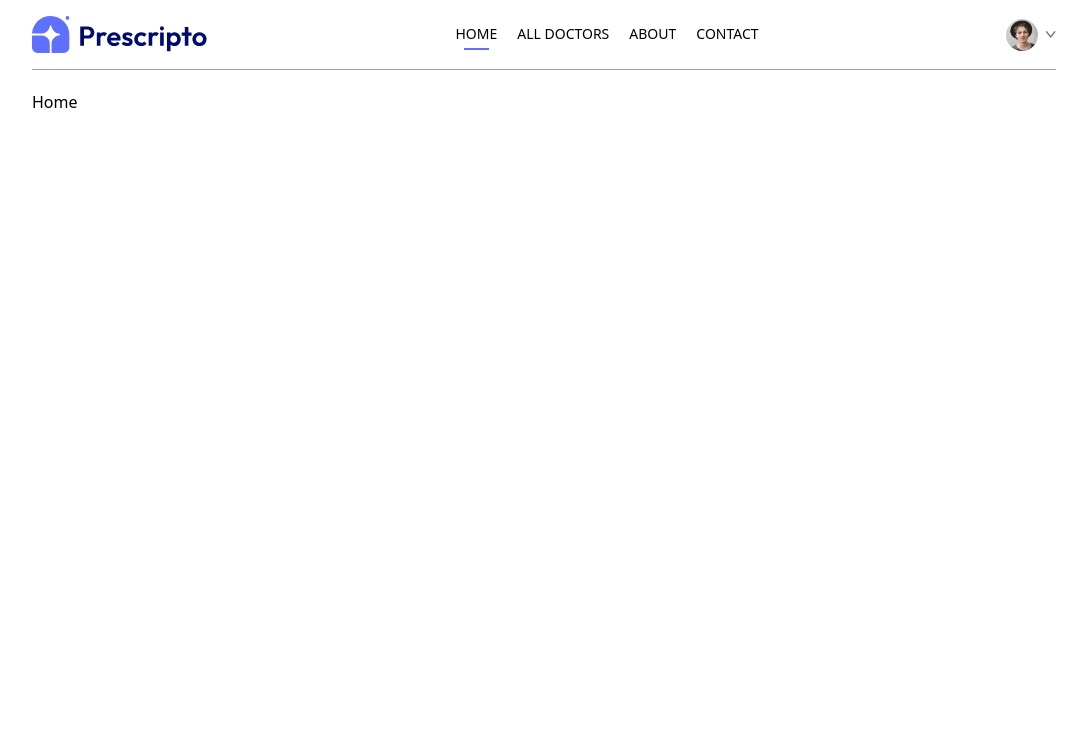
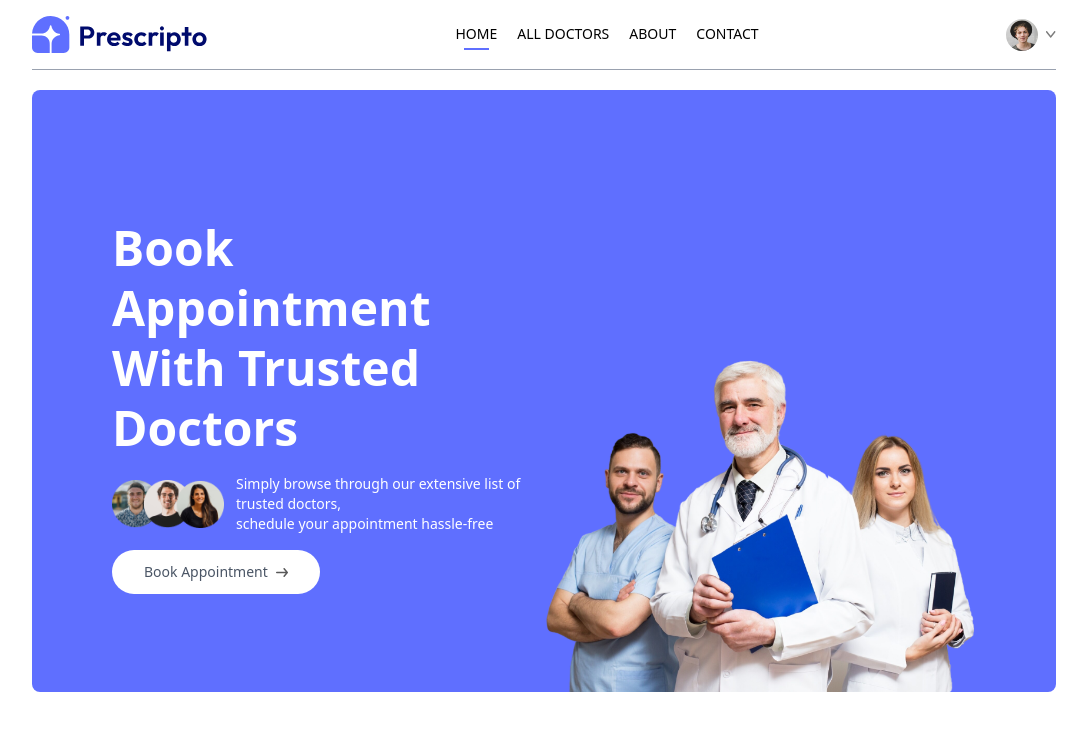
Before and after one commit to UnknownRG/prescripto, a React app in the folder frontend/: page / in a window 1280 px wide. Shown: the top 730 px of the page, without its empty margins (96-1183 px from the left). Built offline with nearby package versions, Linux system fonts and the light colour scheme; the HTML template or start-up script is replaced by a standard one.

Commit message:
Header Section created

```diff
--- /dev/null
+++ b/frontend/src/components/Header.jsx
@@ -0,0 +1,29 @@
+import React from 'react'
+import {assets} from '../assets/assets'
+
+const Header = () => {
+  return (
+    <div className='flex flex-col md:flex-row flex-wrap bg-[#5f6FFF] rounded-lg px-6 md:px-10 lg:px-20'>
+        {/* -----Left Side ----- */}
+        <div className='md:w-1/2 flex flex-col items-start justify-center gap-4 py-10 m-auto md:py-[10vw] md:mb-[-30px]'>
+            <p className='text-3xl md:text-4xl lg:text-5xl text-white font-semibold leading-tight md:leading-tight lg:leading-tight'>
+                Book Appointment <br/> With Trusted Doctors
+            </p>
+            <div className='flex flex-col md:flex-row items-center gap-3 text-white text-sm font-light'>
+                <img className='w-28' src={assets.group_profiles} alt="" />
+                <p>Simply browse through our extensive list of trusted doctors,<br className='hidden sm:block'/>schedule your appointment hassle-free</p>
+            </div>
+            <a href="#speciality" className='flex items-center gap-2 bg-white px-8 py-3 rounded-full text-gray-600 text-sm m-auto md:m-0 hover:scale-105 transition-all duration-300'>
+            Book Appointment <img className='w-3' src={assets.arrow_icon} alt="" />
+            </a>
+        </div>
+        {/* -----Right Side ----- */}
+
+        <div className='md:w-1/2 relative'>
+            <img className='w-full md:absolute bottom-0 h-auto rounded-lg' src={assets.header_img} alt="" />
+        </div>
+    </div>
+  )
+}
+
+export default Header
--- a/frontend/src/pages/Home.jsx
+++ b/frontend/src/pages/Home.jsx
@@ -1,8 +1,11 @@
 import React from 'react'
+import Header from '../components/Header'
 
 function Home() {
   return (
-    <div>Home</div>
+    <div>
+      <Header />
+    </div>
   )
 }
 
```
